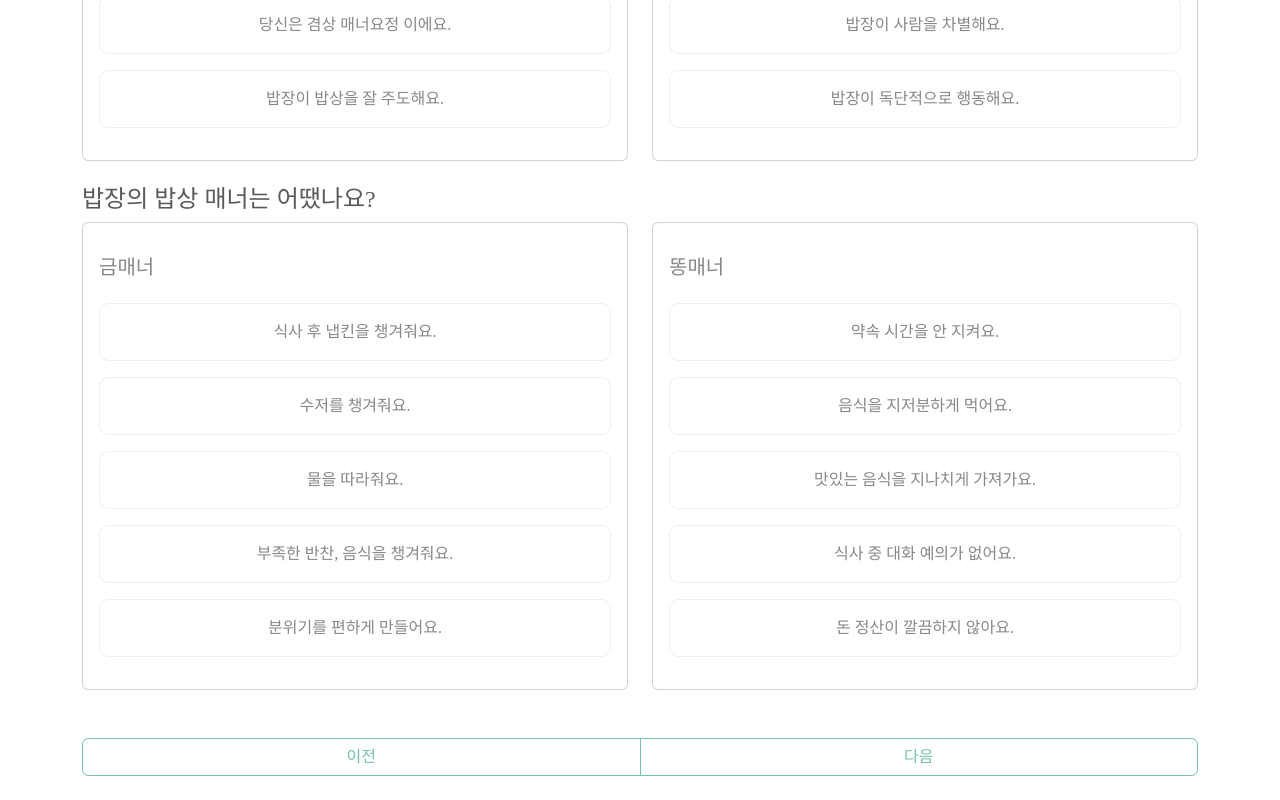
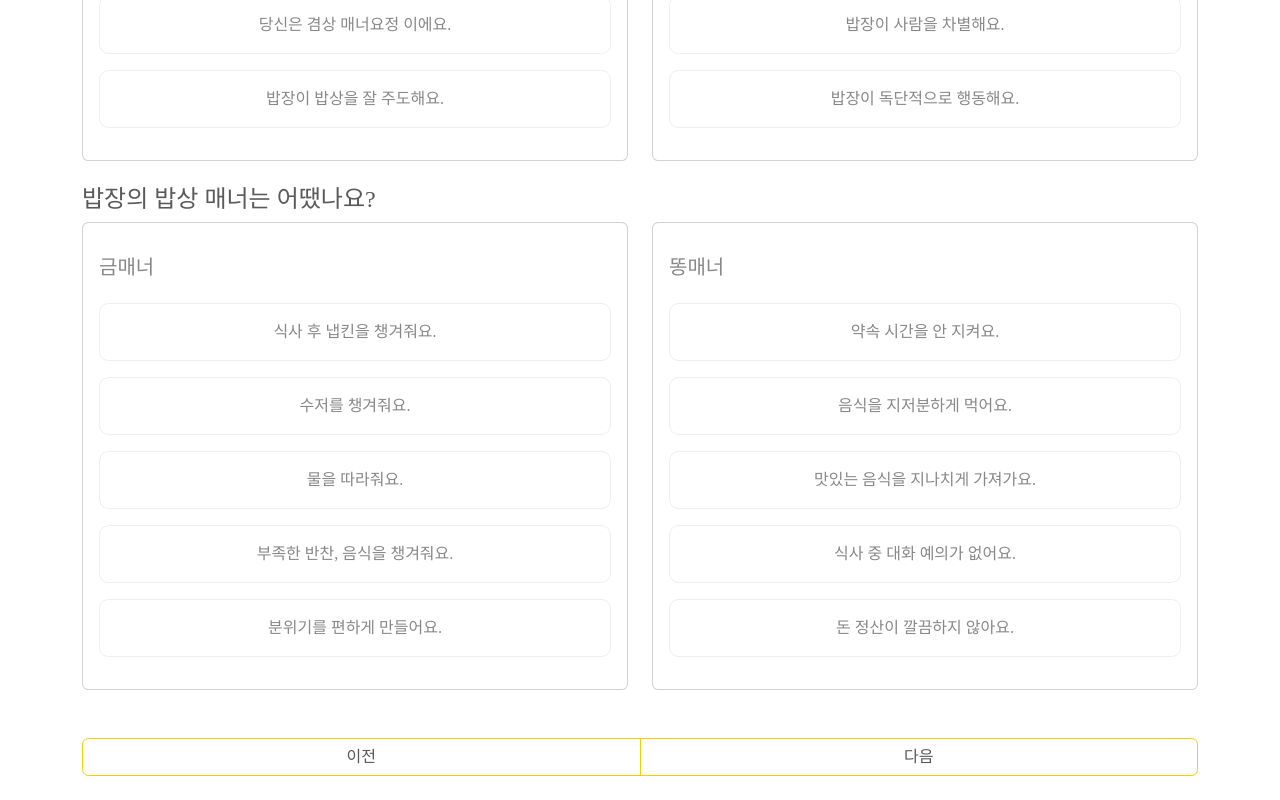
Before and after one commit to developer-dignity-team-2/gyeom-sang_client, a Vue app: page /babsang-score in a window 1280 px wide. Shown: the part 488-1288 px from the top of the page. Built offline with nearby package versions, Linux system fonts and the light colour scheme; a web font is replaced by a local one.

Commit message:
[UPDATE] 밥장, 숟갈 평가화면 버튼 스타일 수정

```diff
--- a/src/components/MannerCard.vue
+++ b/src/components/MannerCard.vue
@@ -39,7 +39,7 @@ export default {
 				return [];
 			},
 		},
-		highlighter: { Boolean },
+		highlighter: { Boolean, default: '' },
 	},
 };
 </script>
--- a/src/views/babsang-score.vue
+++ b/src/views/babsang-score.vue
@@ -283,4 +283,17 @@ dl {
 dt {
 	margin-right: 1rem;
 }
+// 버튼
+.btn-primary {
+	color: #575757;
+	background-color: #ffcb00;
+	border-color: #ffcb00;
+}
+.btn-outline-primary {
+	color: #575757;
+	border-color: #ffcb00;
+	&:hover {
+		background-color: #ffcb00;
+	}
+}
 </style>
```
